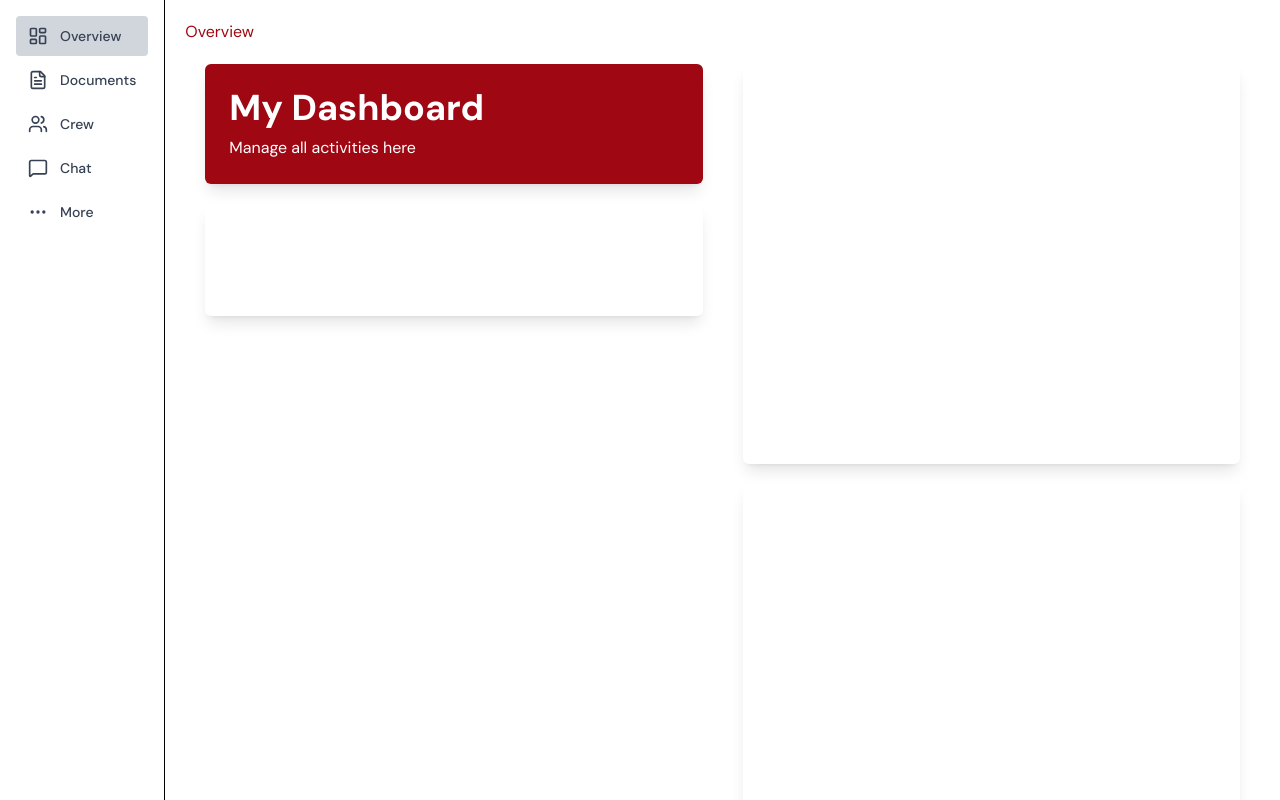
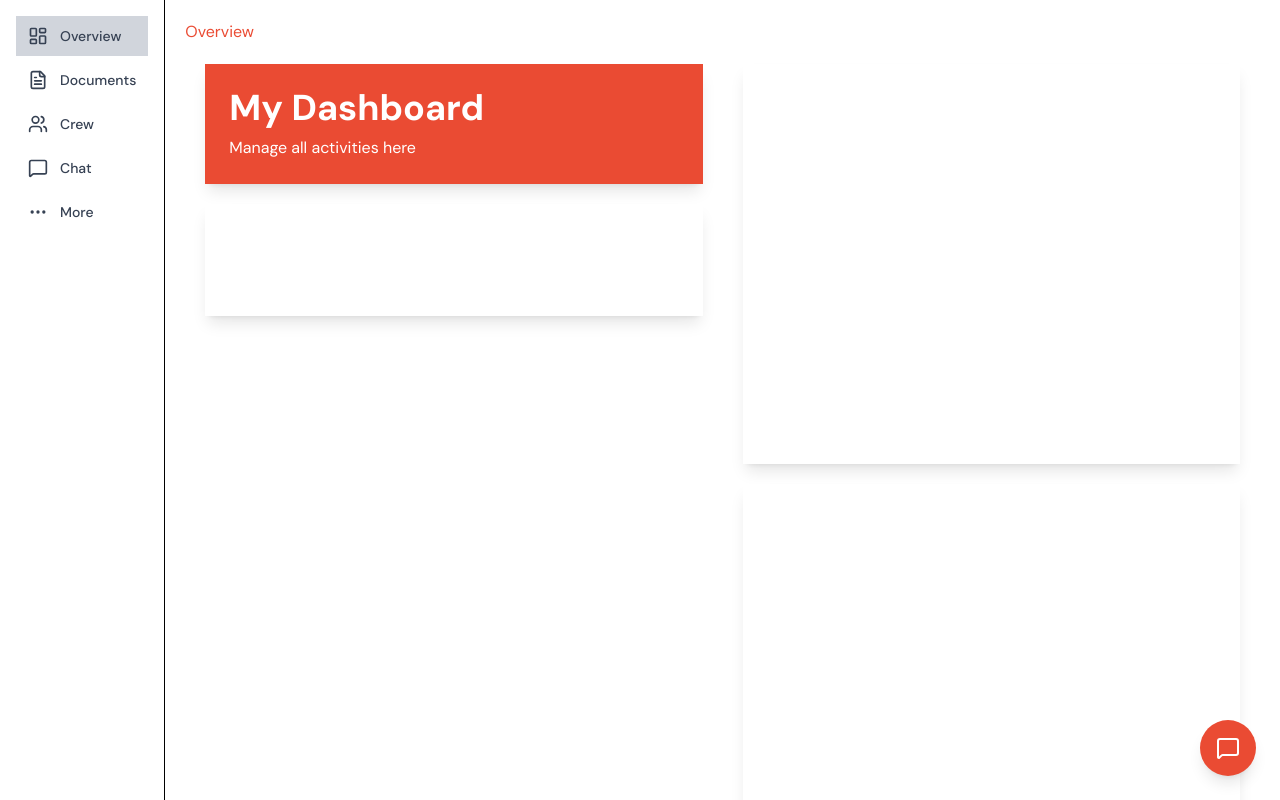
Before and after one commit to anthonyq7/continuity-gdg, a Next.js app in the folder continuity-frontend/: page /dashboard in a window 1280 px wide. Built offline with nearby package versions, Linux system fonts and the light colour scheme.

Commit message:
prelim chatbox, changed color pattern

```diff
--- a/continuity-frontend/src/app/dashboard/page.tsx
+++ b/continuity-frontend/src/app/dashboard/page.tsx
@@ -1,10 +1,12 @@
 "use client";
 import { useState } from 'react';
-import { LayoutDashboard,   FileText, Users, MessageSquare, MoreHorizontal, Search, Bell, User } from 'lucide-react';
+import { LayoutDashboard, FileText, Users, MessageSquare, MoreHorizontal, Search, Bell, User, X, Send } from 'lucide-react';
 import Link from "next/link";
 
 export default function Home() {
     const [activeItem, setActiveItem] = useState('Overview');
+    const [isOpen, setIsOpen] = useState(false);
+    const [message, setMessage] = useState('');
 
     const navItems = [
         { name: 'Overview', icon: LayoutDashboard },
@@ -14,8 +16,8 @@ export default function Home() {
         { name: 'More', icon: MoreHorizontal }
     ];
 
-  return(
-      <div className="h-screen w-screen" style={{ backgroundColor: "#ffffffff"}}>
+    return (
+        <div className="h-screen w-screen" style={{ backgroundColor: "#ffffffff" }}>
             <div className="flex h-screen">
                 <div className="flex flex-col border-r h-screen">
 
@@ -29,8 +31,7 @@ export default function Home() {
                                     <li key={item.name}>
                                         <button
                                             onClick={() => setActiveItem(item.name)}
-                            className={`w-full flex items-center space-x-3 px-3 py-2.5 rounded-sm text-sm font-medium transition-colors ${
-                                isActive
+                                            className={`w-full flex items-center space-x-3 px-3 py-2.5 text-sm font-medium transition-colors ${isActive
                                                 ? 'bg-gray-300'
                                                 : 'hover:bg-gray-50'
                                                 }`}
@@ -46,32 +47,86 @@ export default function Home() {
                 </div>
                 <div className="overflow-y-auto w-full page-transition" style={{ fontFamily: "DM Sans" }}>
                     <div>
-                <h1 className="text-red-800 pt-5 px-5 ">Overview</h1>
+                        <h1 className="text-red-800 pt-5 px-5" style={{ color: "#ea4b33" }}>Overview</h1>
                     </div>
                     <div className="flex flex-1 p-5 flex-wrap transition-all duration-500 ease-in-out">
                         <div className="text-black px-5 min-w-[400px] flex-1">
-                        <div className="min-w-[350] bg-red-800 mb-5 rounded-md p-6 text-white shadow-lg transition-all duration-300 delay-150 flex-shrink-0">
+                            <div className="min-w-[350] bg-red-800 mb-5 p-6 text-white shadow-lg transition-all duration-300 delay-150 flex-shrink-0" style={{ backgroundColor: "#ea4b33" }}>
                                 <h1 className="text-white font-bold text-4xl mb-2" style={{ fontFamily: "DM Sans" }}>My Dashboard</h1>
                                 <p className="text-md text-white" style={{ fontFamily: "DM Sans" }}>Manage all activities here</p>
                             </div>
-                        <div className="min-w-[350] h-[600] bg-white rounded-md p-8 text-white shadow-lg transition-all duration-300 delay-150 flex-shrink-0">
+                            <div className="min-w-[350] h-[600] bg-white p-8 text-white shadow-lg transition-all duration-300 delay-150 flex-shrink-0">
                                 <p className="text-black p-6" style={{ fontFamily: "DM Sans" }}></p>
                             </div>
                         </div>
                         <div className="text-black px-5 min-w-[400px] flex-1">
-                        <div className="h-100 min-w-[400px] bg-white mb-5 rounded-md p-8 text-white shadow-lg">
+                            <div className="h-100 min-w-[400px] bg-white mb-5 p-8 text-white shadow-lg">
                                 <h1 className="text-white text-4xl mb-2" style={{ fontFamily: "DM Sans" }}></h1>
                             </div>
-                        <div className="h-100 min-w-[400px] bg-white mb-5 rounded-md p-8 text-white shadow-lg">
+                            <div className="h-100 min-w-[400px] bg-white mb-5 p-8 text-white shadow-lg">
                                 <h1 className="text-white text-4xl mb-2" style={{ fontFamily: "DM Sans" }}></h1>
                             </div>
-                        <div className="h-100 min-w-[400px] bg-white mb-5 rounded-md p-8 text-white shadow-lg">
+                            <div className="h-100 min-w-[400px] bg-white mb-5 text-white shadow-lg">
                                 <h1 className="text-white text-4xl mb-2" style={{ fontFamily: "DM Sans" }}></h1>
                             </div>
                         </div>
                     </div>
                 </div>
             </div>
+            {/* Chat Button */}
+            {!isOpen && (
+                <button
+                    onClick={() => setIsOpen(true)}
+                    className="fixed bottom-6 right-6 text-white p-4 rounded-full shadow-lg transition-all z-[9999]"
+                    style={{ backgroundColor: "#ea4b33" }}
+                    onMouseEnter={(e) => e.currentTarget.style.backgroundColor = "#b34836"}
+                    onMouseLeave={(e) => e.currentTarget.style.backgroundColor = "#cd5540"}
+                >
+                    <MessageSquare size={24} />
+                </button>
+            )}
+
+            {/* Chat Window */}
+            {isOpen && (
+                <div
+                    className="fixed bottom-6 right-6 bg-white shadow-2xl z-[9999] w-[90%] max-w-sm flex flex-col"
+                    style={{ fontFamily: "DM Sans", height: "500px" }}
+                >
+                    {/* Header */}
+                    <div className="flex items-center justify-between p-4 border-b bg-red-800" style={{ backgroundColor: "#ea4b33" }}>
+                        <h3 className="text-lg font-bold text-white">Chat</h3>
+                        <button
+                            onClick={() => setIsOpen(false)}
+                            className="text-white hover:text-gray-200 transition-colors"
+                        >
+                            <X size={20} />
+                        </button>
+                    </div>
+
+                    {/* Messages Area */}
+                    <div className="flex-1 p-4 overflow-y-auto bg-gray-50">
+                        <div className="text-gray-500 text-sm text-center">
+                            Start a conversation
+                        </div>
+                    </div>
+
+                    {/* Input Area */}
+                    <div className="p-4 border-t bg-white">
+                        <div className="flex gap-2">
+                            <input
+                                type="text"
+                                value={message}
+                                onChange={(e) => setMessage(e.target.value)}
+                                placeholder="Type a message..."
+                                className="flex-1 px-3 py-2 border focus:outline-none focus:ring-2 focus:ring-red-800 text-gray-800"
+                            />
+                            <button className="bg-red-800 text-white p-2 hover:bg-red-900 transition-colors">
+                                <Send size={20} />
+                            </button>
+                        </div>
+                    </div>
+                </div>
+            )}
         </div>
     )
 }
--- a/continuity-frontend/src/app/documents/page.tsx
+++ b/continuity-frontend/src/app/documents/page.tsx
@@ -1,5 +1,3 @@
-
-
 export default function Home() {
 
     return(
--- /dev/null
+++ b/package.json
@@ -0,0 +1,5 @@
+{
+  "dependencies": {
+    "lucide-react": "^0.546.0"
+  }
+}
```
Lines whose indentation alone changed are shown as unchanged.
